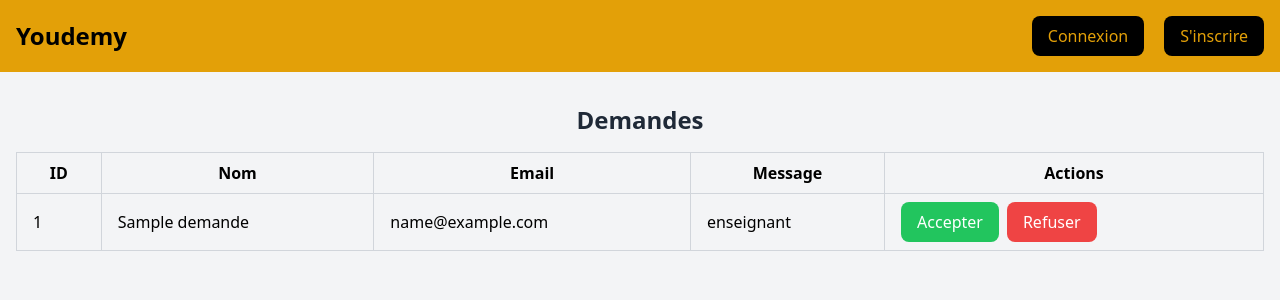
After one commit to samirakibous/plateformeEducationEnLigne, a PHP site: page /demandes.php in a window 1280 px wide. The commit adds this page. Shown: the top 300 px of the page. Run offline with PHP 8.4, Linux system fonts and the light colour scheme; tables that the repository leaves empty or names only in its code hold one stand-in row (values such as "Sample post"); some libraries are stand-ins or nearby versions.

Commit message:
afficher la liste des enseignant

```diff
--- /dev/null
+++ b/demande.php
@@ -0,0 +1,31 @@
+<?php
+require_once 'db.php';
+require_once 'user.php';
+class Demande extends Db
+{
+    public function __construct()
+    {
+        parent::__construct();
+    }
+    public function demandes($role, $nom, $email, $password){
+        if($role == 'enseignant'){
+            $query = "INSERT INTO demandes (nom, email, password, role) VALUES (:nom, :email, :password, :role)";
+            $stmt = $this->conn->prepare($query);
+            $stmt->execute([
+                ':nom' => $nom,
+                ':email' => $email,
+                ':password' => $password,
+                ':role' => $role
+            ]);
+
+        }
+
+    }
+
+    public function getDemandes(){
+        $sql = "SELECT * FROM demandes";
+        $stmt = $this->conn->prepare($sql);
+        $stmt->execute();
+        return $stmt->fetchAll(PDO::FETCH_ASSOC);
+    }
+}
--- /dev/null
+++ b/demandes.php
@@ -0,0 +1,65 @@
+<?php
+require_once 'db.php';
+require_once 'User.php';
+require_once 'demande.php';
+session_start();
+if (isset($_SESSION['role'])) {
+    $role = $_SESSION['role'];
+} else {
+    $role = 'visiteur';
+}
+$demande = new Demande();
+$demandes = $demande->getDemandes();
+?>
+<!DOCTYPE html>
+<html lang="fr">
+
+<head>
+    <meta charset="UTF-8">
+    <meta name="viewport" content="width= device-width, initial-scale=1.0">
+    <title>Youdemy - Accueil</title>
+    <script src="https://cdn.tailwindcss.com"></script>
+</head>
+
+<body class="bg-gray-100">
+    <?php require_once 'header.php' ?>
+    <section class="container mx-auto px-4 mt-8">
+        <h1 class="text-2xl font-bold text-center mb-4 text-gray-800">Demandes</h1>
+        <table class="w-full border-collapse border border-gray-300">
+            <thead>
+                <tr>
+                    <th class="border border-gray-300 px-4 py-2">ID</th>
+                    <th class="border border-gray-300 px-4 py-2">Nom</th>
+                    <th class="border border-gray-300 px-4 py-2">Email</th>
+                    <th class="border border-gray-300 px-4 py-2">Message</th>
+                    <th class="border border-gray-300 px-4 py-2">Actions</th>
+                </tr>
+            </thead>
+            <tbody>
+                <?php foreach ($demandes as $demande): ?>
+                    <tr>
+                        <td class="border border-gray-300 px-4 py-2"><?= $demande['id'] ?></td>
+                        <td class="border border-gray-300 px-4 py-2"><?= $demande['nom'] ?></td>
+                        <td class="border border-gray-300 px-4 py-2"><?= $demande['email'] ?></td>
+                        <td class="border border-gray-300 px-4 py-2"><?= $demande['role'] ?></td>
+                        <td class="border border-gray-300 px-4 py-2">
+                            <div class="flex space-x-2">
+                            <form action="demandes.php" method="POST">
+                                <input type="hidden" name="id" value="<?= $demande['id'] ?>">
+                                <input type="hidden" name="action" value="accepter">
+                                <button type="submit" class="bg-green-500 text-white px-4 py-2 rounded-lg hover:bg-green-600 transition">Accepter</button>
+                            </form>
+                            <form action="demandes.php" method="POST">
+                                <input type="hidden" name="id" value="<?= $demande['id'] ?>">
+                                <input type="hidden" name="action" value="refuser">
+                                <button type="submit" class="bg-red-500 text-white px-4 py-2 rounded-lg hover:bg-red-600 transition">Refuser</button>
+                            </form>
+                            </div>
+                        </td>
+                    </tr>
+                <?php endforeach; ?>
+            </tbody>
+        </table>
+    </section>
+</body>
+</html>
--- a/header.php
+++ b/header.php
@@ -16,6 +16,11 @@
                         S'inscrire
                     </a>
                 </div>
+            <?php elseif ($role === 'admin'): ?>
+                <ul class="flex gap-x-5">
+                    <li><a href="demandes.php" class="text-black hover:underline">demandes</a></li>
+                    <li><a href="MesCours.php" class="text-black hover:underline">users</a></li>
+                </ul>
             <?php endif; ?>
         </div>
     </header>
--- a/user.php
+++ b/user.php
@@ -1,5 +1,6 @@
 <?php
 require_once 'db.php';
+require_once 'demande.php';
 
 class User extends Db
 {
@@ -30,7 +31,9 @@ class User extends Db
         } else {
             $hashed_password = password_hash($password, PASSWORD_BCRYPT);
             if ($role === 'enseignant') {
-                if ($this->demandes($role, $nom, $email, $hashed_password)) {
+                $demande = new Demande();  // Instanciation de la classe Demande
+
+                if ($demande->demandes($role, $nom, $email, $hashed_password)) {
                     $_SESSION['success'] = "Votre demande a été envoyée pour validation.";
                     return true;
                 } else {
@@ -74,22 +77,6 @@ class User extends Db
 
         return $stmt->rowCount() == 0; // Si aucun utilisateur n'existe, c'est le premier utilisateur
     }
-public function demandes($role, $nom, $email, $password){
-    if($role == 'enseignant'){
-        $query = "INSERT INTO demandes (nom, email, password, role) VALUES (:nom, :email, :password, :role)";
-        $stmt = $this->conn->prepare($query);
-        $stmt->execute([
-            ':nom' => $nom,
-            ':email' => $email,
-            ':password' => $password,
-            ':role' => $role
-        ]);
-
-    }
-
-}
-
-
 
     public function Login($email, $password)
 {
```
